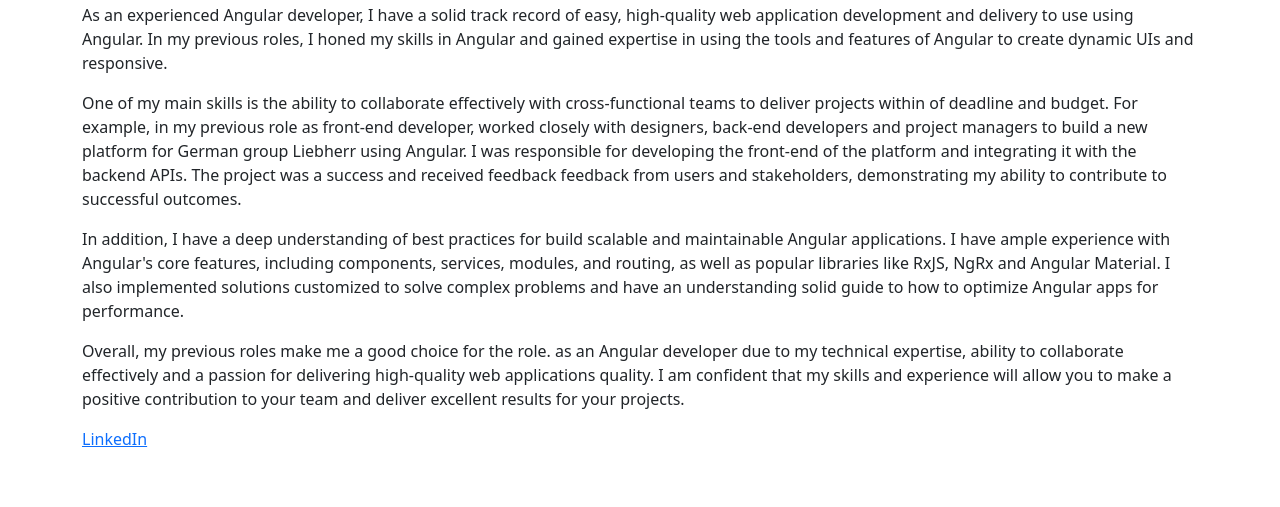
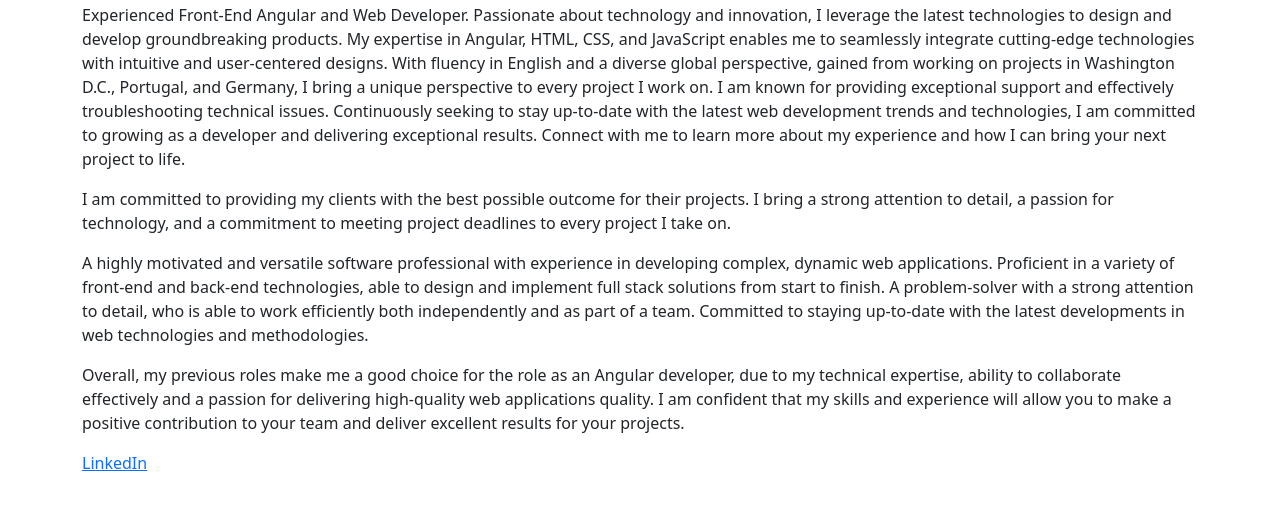
Before and after one commit to v-emanuel-dev/angular-technical-interview-prep, a plain HTML site: page angular-experience.html in a window 1280 px wide. Shown: the part 273-780 px from the top of the page. Drawn offline with nearby package versions, Linux system fonts and the light colour scheme.

Commit message:
Bio update

```diff
--- a/angular-experience.html
+++ b/angular-experience.html
@@ -92,37 +92,30 @@
       class="img-fluid text-center d-block mx-auto" />
     <h1 class="text-center">My Experience With Angular</h1>
     <p>
-      As an experienced Angular developer, I have a solid track record of
-      easy, high-quality web application development and delivery
-      to use using Angular. In my previous roles, I honed my
-      skills in Angular and gained expertise in using the tools and
-      features of Angular to create dynamic UIs and
-      responsive.
+      Experienced Front-End Angular and Web Developer. Passionate about technology and innovation, I leverage the latest
+      technologies to design and develop groundbreaking products. My expertise in Angular, HTML, CSS, and JavaScript
+      enables me to seamlessly integrate cutting-edge technologies with intuitive and user-centered designs. With
+      fluency in English and a diverse global perspective, gained from working on projects in Washington D.C., Portugal,
+      and Germany, I bring a unique perspective to every project I work on. I am known for providing exceptional support
+      and effectively troubleshooting technical issues. Continuously seeking to stay up-to-date with the latest web
+      development trends and technologies, I am committed to growing as a developer and delivering exceptional results.
+      Connect with me to learn more about my experience and how I can bring your next project to life.
     </p>
     <p>
-      One of my main skills is the ability to collaborate
-      effectively with cross-functional teams to deliver projects within
-      of deadline and budget. For example, in my previous role as
-      front-end developer, worked closely with designers,
-      back-end developers and project managers to build a
-      new platform for German group Liebherr using Angular. I was
-      responsible for developing the front-end of the platform and integrating it with
-      the backend APIs. The project was a success and received feedback
-      feedback from users and stakeholders, demonstrating my
-      ability to contribute to successful outcomes.
+      I am committed to providing my clients with the best possible outcome for their projects. I bring a strong
+      attention to detail, a passion for technology, and a commitment to meeting project deadlines to every project I
+      take on.
     </p>
     <p>
-      In addition, I have a deep understanding of best practices for
-      build scalable and maintainable Angular applications. I have ample
-      experience with Angular's core features, including components,
-      services, modules, and routing, as well as popular libraries like
-      RxJS, NgRx and Angular Material. I also implemented solutions
-      customized to solve complex problems and have an understanding
-      solid guide to how to optimize Angular apps for performance.
+      A highly motivated and versatile software professional with experience in developing complex, dynamic web
+      applications. Proficient in a variety of front-end and back-end technologies, able to design and implement full
+      stack solutions from start to finish. A problem-solver with a strong attention to detail, who is able to work
+      efficiently both independently and as part of a team. Committed to staying up-to-date with the latest developments
+      in web technologies and methodologies.
     </p>
     <p>
-      Overall, my previous roles make me a good choice for the role.
-      as an Angular developer due to my technical expertise, ability to
+      Overall, my previous roles make me a good choice for the role
+      as an Angular developer, due to my technical expertise, ability to
       collaborate effectively and a passion for delivering high-quality web applications
       quality. I am confident that my skills and experience
       will allow you to make a positive contribution to your team and deliver
```
